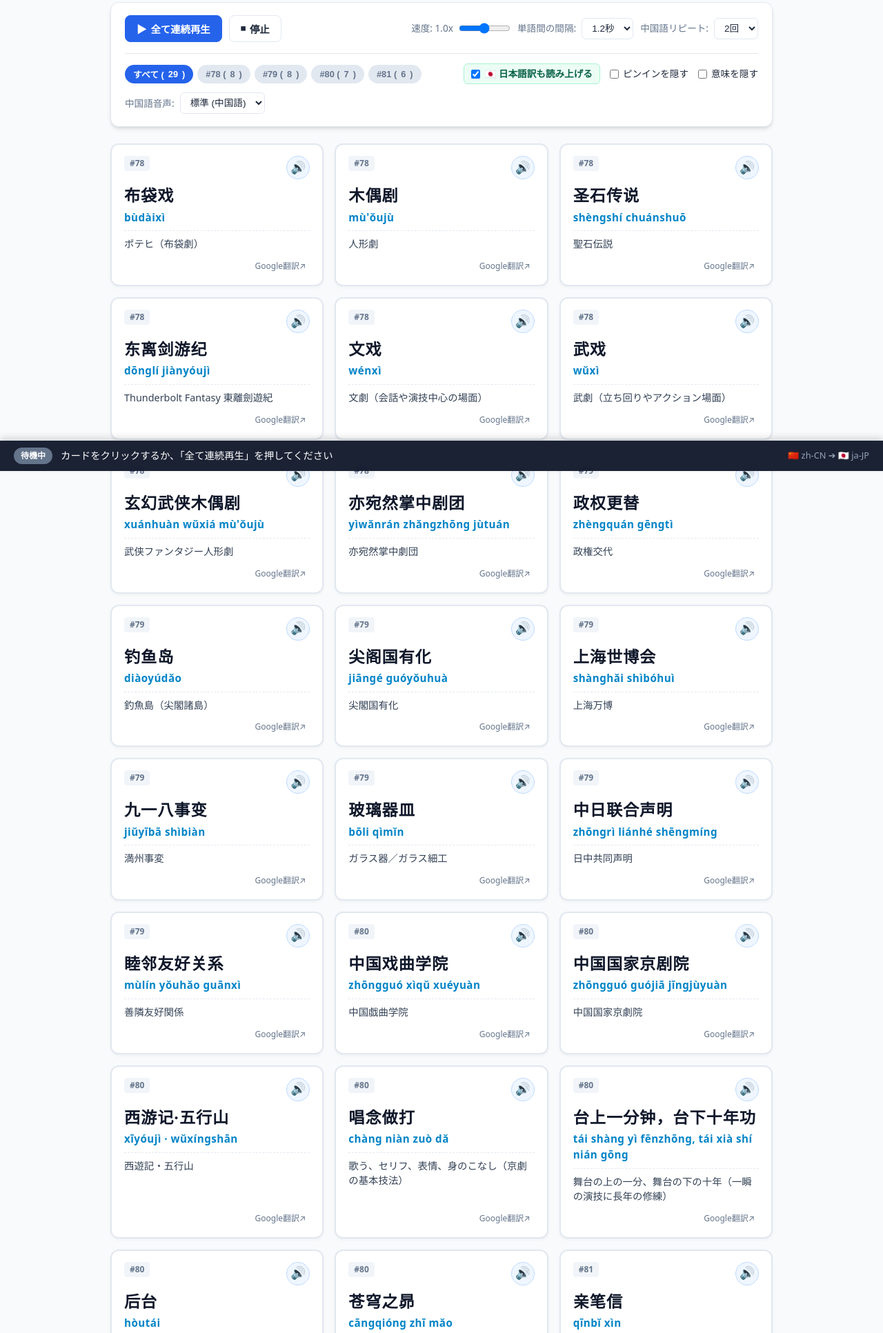
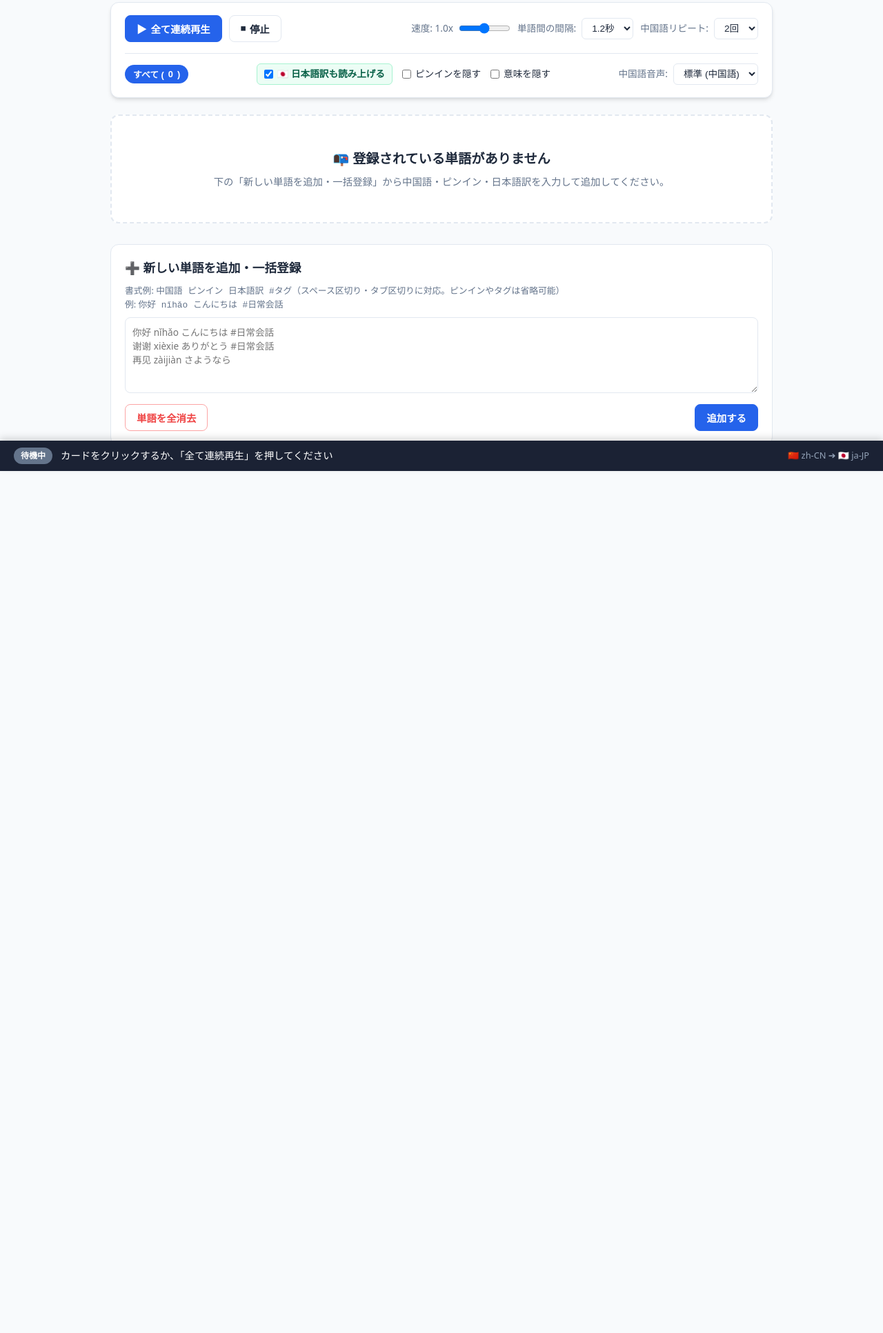
Before and after one commit to naisanankuru135-max/chinese-vocab-player, a plain HTML site: page index.html in a window 1280 px wide. Shown: the part 117-2050 px from the top of the page at 69% size. After the commit the page ends 853 px from the top, so only its background shows below. Drawn offline with Linux system fonts and the light colour scheme.

Commit message:
Clear default vocab words and support dynamic categories

```diff
--- a/index.html
+++ b/index.html
@@ -268,6 +268,27 @@
       font-weight: bold;
     }
 
+    .card-actions {
+      display: flex;
+      align-items: center;
+      gap: 6px;
+    }
+
+    .btn-delete-card {
+      background: none;
+      border: none;
+      color: #94a3b8;
+      font-size: 1rem;
+      padding: 4px 6px;
+      border-radius: 4px;
+      line-height: 1;
+    }
+
+    .btn-delete-card:hover {
+      color: #ef4444;
+      background: #fee2e2;
+    }
+
     .play-btn {
       width: 34px;
       height: 34px;
@@ -340,6 +361,27 @@
       text-decoration: underline;
     }
 
+    /* 空状態メッセージ */
+    .empty-state {
+      grid-column: 1 / -1;
+      text-align: center;
+      padding: 48px 20px;
+      background: var(--card-bg);
+      border-radius: var(--radius);
+      border: 2px dashed var(--border);
+      color: var(--text-muted);
+    }
+
+    .empty-state h3 {
+      font-size: 1.2rem;
+      color: var(--text);
+      margin-bottom: 8px;
+    }
+
+    .empty-state p {
+      font-size: 0.9rem;
+    }
+
     /* 単語追加フォーム */
     .import-section {
       margin-top: 30px;
@@ -356,7 +398,7 @@
 
     .import-textarea {
       width: 100%;
-      height: 100px;
+      height: 110px;
       padding: 10px;
       border-radius: 8px;
       border: 1px solid var(--border);
@@ -455,12 +497,8 @@
 
       <!-- 詳細設定とトグル -->
       <div class="filter-bar">
-        <div class="filter-tags">
+        <div class="filter-tags" id="filterTagsContainer">
           <button class="filter-tag active" data-category="all">すべて (<span id="countAll">0</span>)</button>
-          <button class="filter-tag" data-category="#78">#78 (<span id="count78">0</span>)</button>
-          <button class="filter-tag" data-category="#79">#79 (<span id="count79">0</span>)</button>
-          <button class="filter-tag" data-category="#80">#80 (<span id="count80">0</span>)</button>
-          <button class="filter-tag" data-category="#81">#81 (<span id="count81">0</span>)</button>
         </div>
 
         <div class="toggles">
@@ -492,11 +530,12 @@
     <div class="import-section">
       <h3>➕ 新しい単語を追加・一括登録</h3>
       <p style="font-size: 0.8rem; color: var(--text-muted); margin-bottom: 8px;">
-        書式例: <code>中国語 ピンイン 日本語訳 タグ</code>（タブ区切りやコロン区切りでも自動解析します）
+        書式例: <code>中国語 ピンイン 日本語訳 #タグ</code>（スペース区切り・タブ区切りに対応。ピンインやタグは省略可能）<br>
+        例: <code>你好 nǐhǎo こんにちは #日常会話</code>
       </p>
-      <textarea id="importInput" class="import-textarea" placeholder="你好 nǐhǎo こんにちは #82&#10;谢谢 xièxie ありがとう #82"></textarea>
-      <div style="display: flex; gap: 8px; justify-content: flex-end;">
-        <button id="btnResetData" style="color: #ef4444;">初期データに戻す</button>
+      <textarea id="importInput" class="import-textarea" placeholder="你好 nǐhǎo こんにちは #日常会話&#10;谢谢 xièxie ありがとう #日常会話&#10;再见 zàijiàn さようなら"></textarea>
+      <div style="display: flex; gap: 8px; justify-content: space-between; align-items: center;">
+        <button id="btnClearAll" style="color: #ef4444; border-color: #fca5a5;">単語を全消去</button>
         <button id="btnImport" class="btn-primary">追加する</button>
       </div>
     </div>
@@ -514,48 +553,11 @@
   </div>
 
   <script>
-    // 初期単語データ (#78, #79, #80, #81)
-    const defaultWords = [
-      // #78
-      { id: 1, hanzi: "布袋戏", pinyin: "bùdàixì", meaning: "ポテヒ（布袋劇）", category: "#78" },
-      { id: 2, hanzi: "木偶剧", pinyin: "mù'ǒujù", meaning: "人形劇", category: "#78" },
-      { id: 3, hanzi: "圣石传说", pinyin: "shèngshí chuánshuō", meaning: "聖石伝説", category: "#78" },
-      { id: 4, hanzi: "东离剑游纪", pinyin: "dōnglí jiànyóujì", meaning: "Thunderbolt Fantasy 東離劍遊紀", category: "#78" },
-      { id: 5, hanzi: "文戏", pinyin: "wénxì", meaning: "文劇（会話や演技中心の場面）", category: "#78" },
-      { id: 6, hanzi: "武戏", pinyin: "wǔxì", meaning: "武劇（立ち回りやアクション場面）", category: "#78" },
-      { id: 7, hanzi: "玄幻武侠木偶剧", pinyin: "xuánhuàn wǔxiá mù'ǒujù", meaning: "武侠ファンタジー人形劇", category: "#78" },
-      { id: 8, hanzi: "亦宛然掌中剧团", pinyin: "yìwǎnrán zhǎngzhōng jùtuán", meaning: "亦宛然掌中劇団", category: "#78" },
+    // 初期単語データ（空に設定）
+    const defaultWords = [];
 
-      // #79
-      { id: 9, hanzi: "政权更替", pinyin: "zhèngquán gēngtì", meaning: "政権交代", category: "#79" },
-      { id: 10, hanzi: "钓鱼岛", pinyin: "diàoyúdǎo", meaning: "釣魚島（尖閣諸島）", category: "#79" },
-      { id: 11, hanzi: "尖阁国有化", pinyin: "jiāngé guóyǒuhuà", meaning: "尖閣国有化", category: "#79" },
-      { id: 12, hanzi: "上海世博会", pinyin: "shànghǎi shìbóhuì", meaning: "上海万博", category: "#79" },
-      { id: 13, hanzi: "九一八事变", pinyin: "jiǔyībā shìbiàn", meaning: "満州事変", category: "#79" },
-      { id: 14, hanzi: "玻璃器皿", pinyin: "bōli qìmǐn", meaning: "ガラス器／ガラス細工", category: "#79" },
-      { id: 15, hanzi: "中日联合声明", pinyin: "zhōngrì liánhé shēngmíng", meaning: "日中共同声明", category: "#79" },
-      { id: 16, hanzi: "睦邻友好关系", pinyin: "mùlín yǒuhǎo guānxì", meaning: "善隣友好関係", category: "#79" },
-
-      // #80
-      { id: 17, hanzi: "中国戏曲学院", pinyin: "zhōngguó xìqǔ xuéyuàn", meaning: "中国戯曲学院", category: "#80" },
-      { id: 18, hanzi: "中国国家京剧院", pinyin: "zhōngguó guójiā jīngjùyuàn", meaning: "中国国家京劇院", category: "#80" },
-      { id: 19, hanzi: "西游记·五行山", pinyin: "xīyóujì · wǔxíngshān", meaning: "西遊記・五行山", category: "#80" },
-      { id: 20, hanzi: "唱念做打", pinyin: "chàng niàn zuò dǎ", meaning: "歌う、セリフ、表情、身のこなし（京劇の基本技法）", category: "#80" },
-      { id: 21, hanzi: "台上一分钟，台下十年功", pinyin: "tái shàng yì fēnzhōng, tái xià shí nián gōng", meaning: "舞台の上の一分、舞台の下の十年（一瞬の演技に長年の修練）", category: "#80" },
-      { id: 22, hanzi: "后台", pinyin: "hòutái", meaning: "バックステージ（楽屋・舞台裏）", category: "#80" },
-      { id: 23, hanzi: "苍穹之昴", pinyin: "cāngqióng zhī mǎo", meaning: "蒼穹の昴", category: "#80" },
-
-      // #81
-      { id: 24, hanzi: "亲笔信", pinyin: "qīnbǐ xìn", meaning: "親書（直筆の手紙）", category: "#81" },
-      { id: 25, hanzi: "联合执政", pinyin: "liánhé zhízhèng", meaning: "連立政権を組む（連立政権）", category: "#81" },
-      { id: 26, hanzi: "火控雷达", pinyin: "huǒkòng léidá", meaning: "火器管制レーダー", category: "#81" },
-      { id: 27, hanzi: "亚太经合组织", pinyin: "yàtài jīnghé zǔzhī", meaning: "APEC（アジア太平洋経済協力）", category: "#81" },
-      { id: 28, hanzi: "甲级战犯", pinyin: "jiǎjí zhànfàn", meaning: "A級戦犯", category: "#81" },
-      { id: 29, hanzi: "模糊表述", pinyin: "móhu biǎoshù", meaning: "玉虫色（曖昧な表現）", category: "#81" }
-    ];
-
-    // バージョン管理による自動データ同期
-    const DATA_VERSION = "v4_fix_mohu_biaoshu";
+    // バージョン管理による自動データ同期（空データへリセット）
+    const DATA_VERSION = "v5_empty_init";
     let savedVersion = localStorage.getItem("chinese_vocab_version");
     let words;
     if (savedVersion !== DATA_VERSION) {
@@ -604,19 +606,58 @@
       }
     }
 
+    // カテゴリフィルタータグの動的描画
+    function updateCategoryFilters() {
+      const container = document.getElementById('filterTagsContainer');
+      const categories = Array.from(new Set(words.map(w => w.category).filter(Boolean)));
+
+      // 存在しないカテゴリが選択されていたら 'all' に戻す
+      if (currentCategory !== 'all' && !categories.includes(currentCategory)) {
+        currentCategory = 'all';
+      }
+
+      let html = `<button class="filter-tag ${currentCategory === 'all' ? 'active' : ''}" data-category="all">すべて (<span id="countAll">${words.length}</span>)</button>`;
+
+      categories.forEach(cat => {
+        const count = words.filter(w => w.category === cat).length;
+        const active = currentCategory === cat ? 'active' : '';
+        html += `<button class="filter-tag ${active}" data-category="${cat}">${cat} (${count})</button>`;
+      });
+
+      container.innerHTML = html;
+
+      // クリックイベント再登録
+      container.querySelectorAll('.filter-tag').forEach(tag => {
+        tag.onclick = () => {
+          container.querySelectorAll('.filter-tag').forEach(t => t.classList.remove('active'));
+          tag.classList.add('active');
+          currentCategory = tag.getAttribute('data-category');
+          if (isPlayingQueue) stopQueue();
+          renderCards();
+        };
+      });
+    }
+
     // 単語カード描画
     function renderCards() {
       const container = document.getElementById('wordGrid');
       container.innerHTML = '';
 
+      updateCategoryFilters();
+
       const filtered = words.filter(w => currentCategory === 'all' || w.category === currentCategory);
 
-      // カウント更新
-      document.getElementById('countAll').textContent = words.length;
-      document.getElementById('count78').textContent = words.filter(w => w.category === '#78').length;
-      document.getElementById('count79').textContent = words.filter(w => w.category === '#79').length;
-      document.getElementById('count80').textContent = words.filter(w => w.category === '#80').length;
-      document.getElementById('count81').textContent = words.filter(w => w.category === '#81').length;
+      // 単語が0件のときの表示
+      if (filtered.length === 0) {
+        const emptyDiv = document.createElement('div');
+        emptyDiv.className = 'empty-state';
+        emptyDiv.innerHTML = `
+          <h3>📭 登録されている単語がありません</h3>
+          <p>下の「新しい単語を追加・一括登録」から中国語・ピンイン・日本語訳を入力して追加してください。</p>
+        `;
+        container.appendChild(emptyDiv);
+        return;
+      }
 
       const maskPinyin = document.getElementById('maskPinyin').checked;
       const maskMeaning = document.getElementById('maskMeaning').checked;
@@ -626,7 +667,7 @@
         card.className = 'word-card';
         card.id = `card-${w.id}`;
         card.onclick = (e) => {
-          if (e.target.closest('.g-trans-link')) return;
+          if (e.target.closest('.g-trans-link') || e.target.closest('.btn-delete-card')) return;
           playWordSingle(w);
         };
 
@@ -636,11 +677,14 @@
           <div>
             <div class="card-top">
               <span class="card-badge">${w.category || '#単語'}</span>
-              <button class="play-btn" title="再生">🔊</button>
+              <div class="card-actions">
+                <button class="btn-delete-card" title="この単語を削除" onclick="deleteWord(${w.id}, event)">×</button>
+                <button class="play-btn" title="再生">🔊</button>
+              </div>
             </div>
             <div class="chinese">${w.hanzi}</div>
-            <div class="pinyin ${maskPinyin ? 'masked' : ''}">${w.pinyin}</div>
-            <div class="meaning ${maskMeaning ? 'masked' : ''}">${w.meaning}</div>
+            <div class="pinyin ${maskPinyin ? 'masked' : ''}">${w.pinyin || ''}</div>
+            <div class="meaning ${maskMeaning ? 'masked' : ''}">${w.meaning || ''}</div>
           </div>
           <div class="card-footer">
             <a href="${googleTranslateUrl}" target="_blank" class="g-trans-link" title="Google翻訳で開く">Google翻訳↗</a>
@@ -649,6 +693,14 @@
 
         container.appendChild(card);
       });
+    }
+
+    // 単語個別削除
+    function deleteWord(id, event) {
+      if (event) event.stopPropagation();
+      words = words.filter(w => w.id !== id);
+      localStorage.setItem('chinese_vocab_list', JSON.stringify(words));
+      renderCards();
     }
 
     // 中国語 発音 (Promise)
@@ -705,7 +757,7 @@
 
       // 1. 中国語の読み上げ
       highlightCard(wordObj.id, 'playing-zh');
-      updateStatus(`🇨🇳 中国語: ${wordObj.hanzi} (${wordObj.pinyin})`, true, '#2563eb');
+      updateStatus(`🇨🇳 中国語: ${wordObj.hanzi} ${wordObj.pinyin ? '(' + wordObj.pinyin + ')' : ''}`, true, '#2563eb');
 
       for (let i = 0; i < repeatTimes; i++) {
         if (stopRequested) break;
@@ -744,10 +796,14 @@
     // 連続再生キュー
     async function startQueue() {
       const filtered = words.filter(w => currentCategory === 'all' || w.category === currentCategory);
-      if (filtered.length === 0) return;
+      if (filtered.length === 0) {
+        alert("再生する単語がありません。下のフォームから単語を追加してください。");
+        return;
+      }
 
       isPlayingQueue = true;
       stopRequested = false;
+
       document.getElementById('btnPlayAll').style.display = 'none';
       document.getElementById('btnPause').style.display = 'inline-flex';
 
@@ -822,17 +878,6 @@
         speedVal.textContent = speedRange.value;
       };
 
-      // カテゴリタグ
-      document.querySelectorAll('.filter-tag').forEach(tag => {
-        tag.onclick = () => {
-          document.querySelectorAll('.filter-tag').forEach(t => t.classList.remove('active'));
-          tag.classList.add('active');
-          currentCategory = tag.getAttribute('data-category');
-          if (isPlayingQueue) stopQueue();
-          renderCards();
-        };
-      });
-
       // マスクトグル
       document.getElementById('maskPinyin').onchange = () => {
         const masked = document.getElementById('maskPinyin').checked;
@@ -855,7 +900,7 @@
           line = line.trim();
           if (!line) return;
 
-          let hanzi = "", pinyin = "", meaning = "", category = "#追加";
+          let hanzi = "", pinyin = "", meaning = "", category = "#単語";
 
           const match1 = line.match(/^([^\s（(]+)[（(]([^）)]+)[）)]\s*[:：]\s*(.+)$/);
           if (match1) {
@@ -898,12 +943,13 @@
         alert(`${newCount} 件の単語を追加しました！`);
       };
 
-      // リセット
-      document.getElementById('btnResetData').onclick = () => {
-        if (confirm("単語リストを初期データ（#78〜#81）に戻しますか？")) {
-          words = [...defaultWords];
+      // 全消去
+      document.getElementById('btnClearAll').onclick = () => {
+        if (confirm("登録されているすべての単語を消去しますか？")) {
+          words = [];
           localStorage.setItem('chinese_vocab_list', JSON.stringify(words));
           localStorage.setItem('chinese_vocab_version', DATA_VERSION);
+          if (isPlayingQueue) stopQueue();
           renderCards();
         }
       };
```
